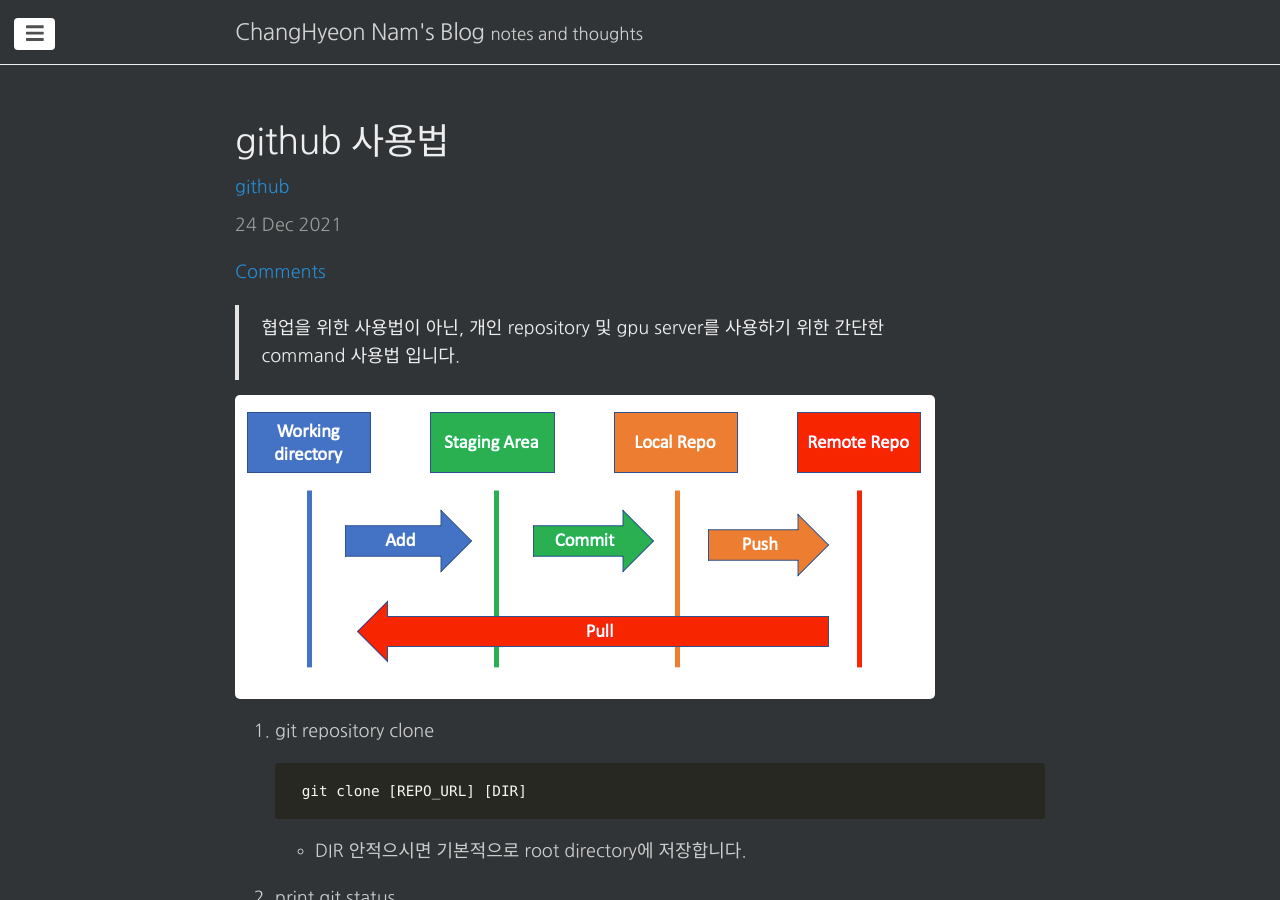
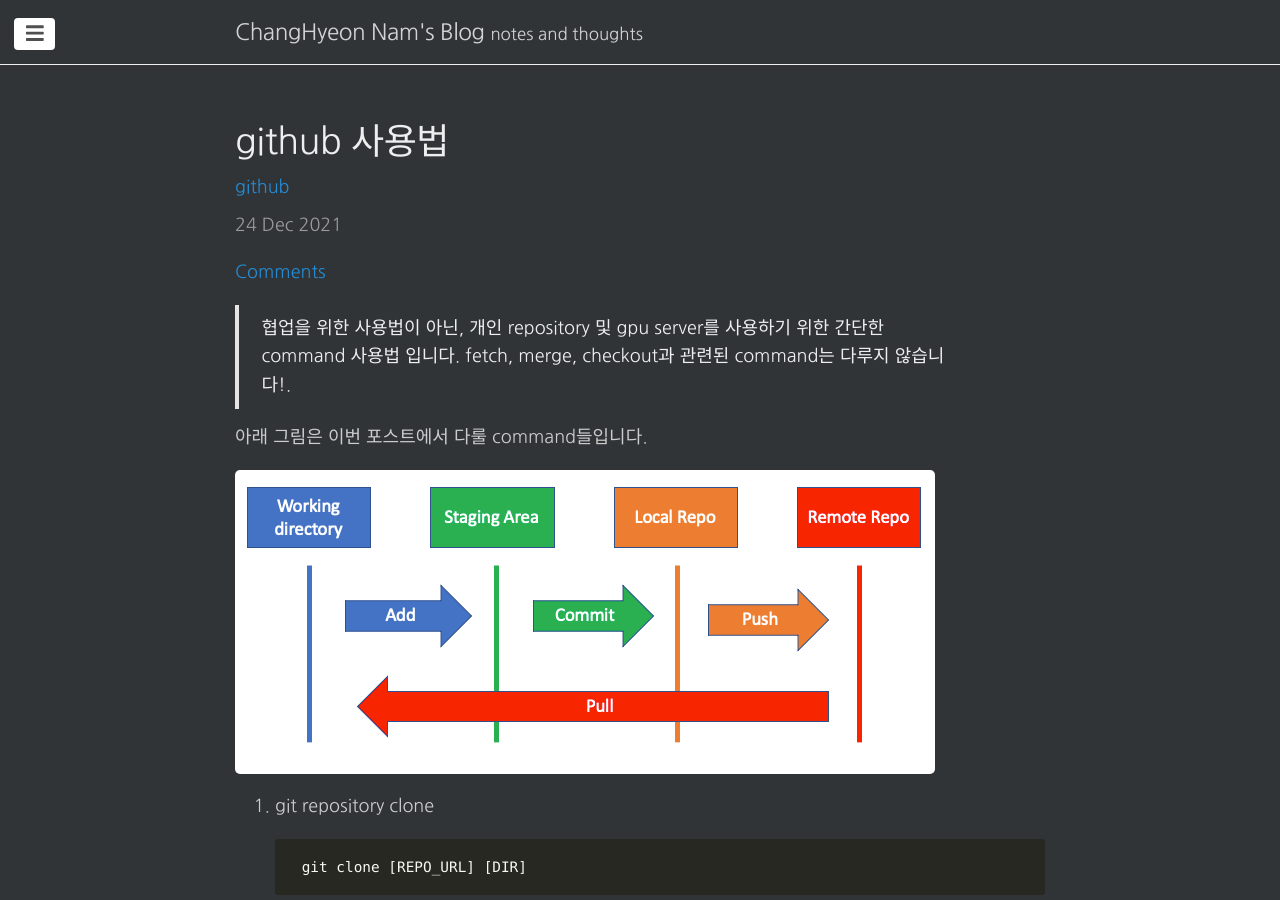
Before and after one commit to changhyeonnam/changhyeonnam.github.io, a Jekyll site: the page built from _posts/2021/2021-12-24-github_manual.md, in a window 1280 px wide and 900 px high. Built offline with Jekyll 4.4.1, drawn with Linux system fonts in a browser that asks for light colours; nearby versions of some CDN libraries; comment, search, counter and statistics services are not loaded; some of the changed text lies outside the part shown.

Commit message:
update github_manual.md

```diff
--- a/_posts/2021/2021-12-24-github_manual.md
+++ b/_posts/2021/2021-12-24-github_manual.md
@@ -9,9 +9,14 @@ comments: true
 ---
 
 >협업을 위한 사용법이 아닌, 개인 repository 및 gpu server를 사용하기 위한 간단한 command 사용법 입니다.
+fetch, merge, checkout과 관련된 command는 다루지 않습니다!.
 >
 
+아래 그림은 이번 포스트에서 다룰 command들입니다.
+
 ![Untitled](/images/2021/github/github.png)
+
+
 
 1. git repository clone
 
```
Also changed, not shown: other parts of _posts/2021/2021-12-24-github_manual.md (+2 -0 lines).
